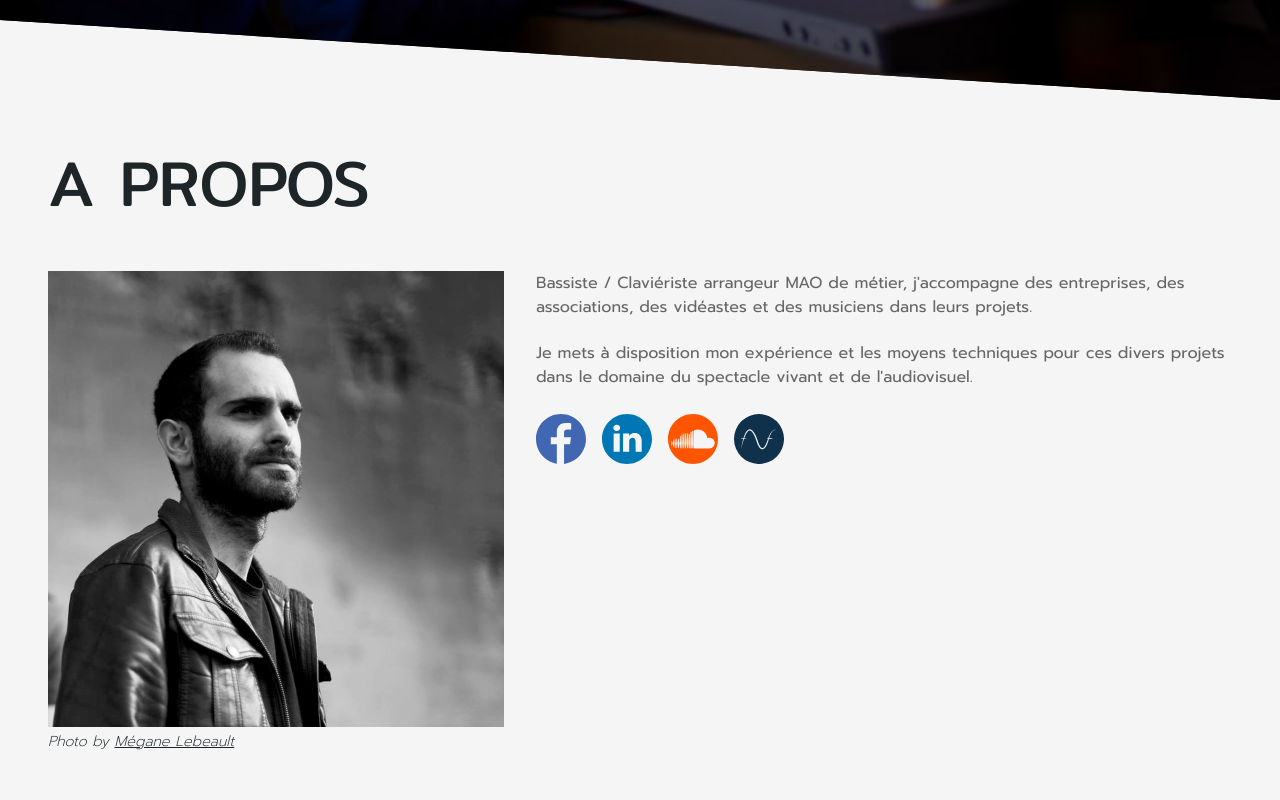
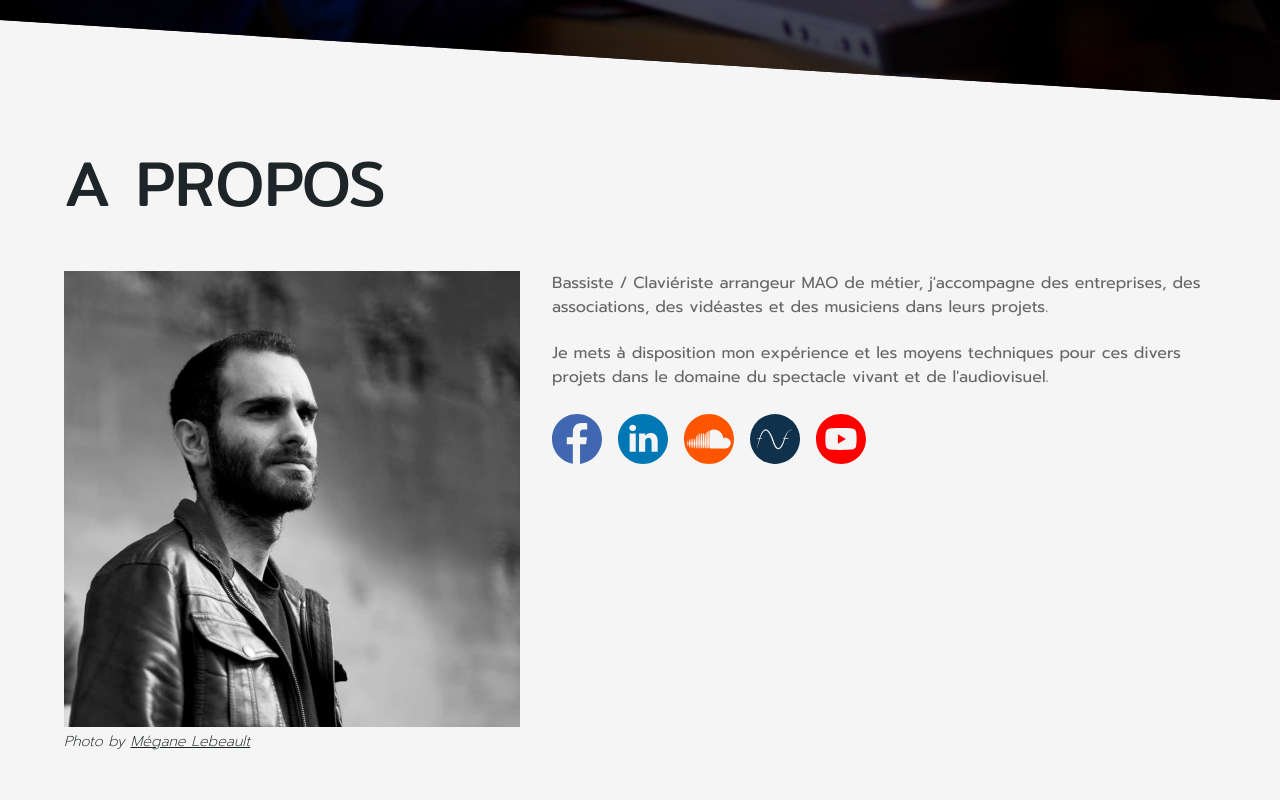
Before and after one commit to SebCarnelos/y-son, a plain HTML site: page index.html in a window 1280 px wide. Shown: the part 700-1500 px from the top of the page. Drawn offline with nearby package versions, Linux system fonts and the light colour scheme; a web font is replaced by a local one.

Commit message:
change container padding + add youtube link

```diff
--- a/css/style.css
+++ b/css/style.css
@@ -28,6 +28,7 @@ body {
 
 .container {
     max-width: 1184px;
+    padding: 0 64px;
     margin-left: auto;
     margin-right: auto;
 }
--- a/index.html
+++ b/index.html
@@ -55,6 +55,7 @@
                             <a href="https://www.linkedin.com/in/yoann-carnelos-b698511a4/"><img src="img/linkedin.svg" alt="LinkedIn" class="social-icon"></a>
                             <a href="https://soundcloud.com/ysonfr"><img src="img/soundcloud.svg" alt="SoundCloud" class="social-icon"></a>
                             <a href="https://fr.audiofanzine.com/membres/59841/"><img src="img/audiofanzine.svg" alt="AudioFanzine" class="social-icon"></a>
+                            <a href="https://www.youtube.com/channel/UCrvxuXWORELzgii5hd_KMWg"><img src="img/youtube.svg" alt="YouTube" class="social-icon"></a>
                         </div>
                     </div>
                 </div>
```
Also changed, not shown: img/youtube.svg (added).
